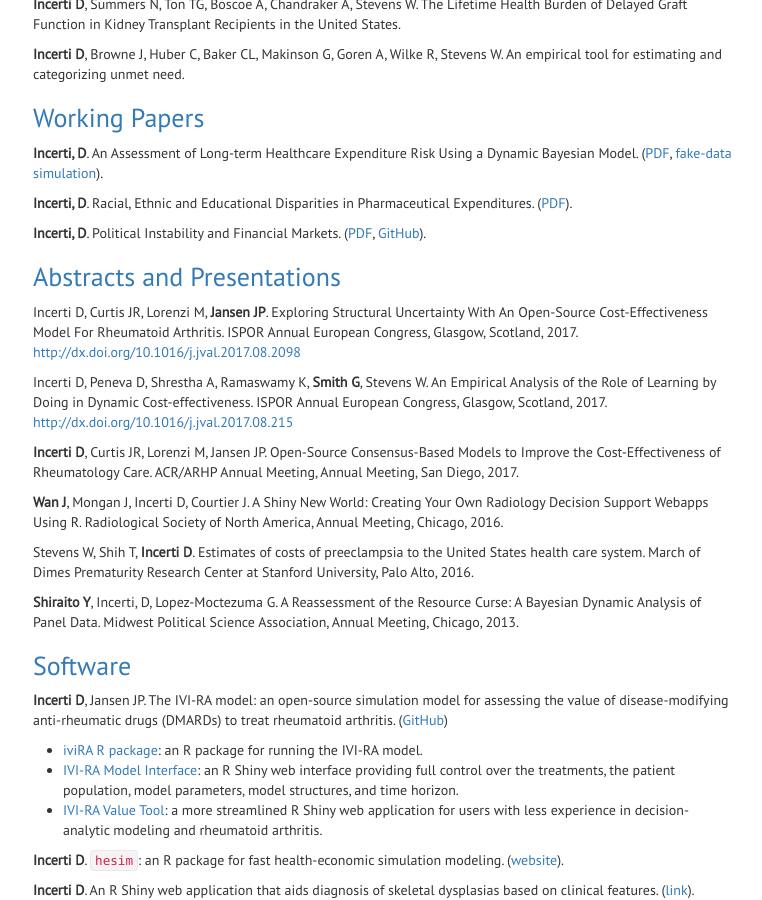
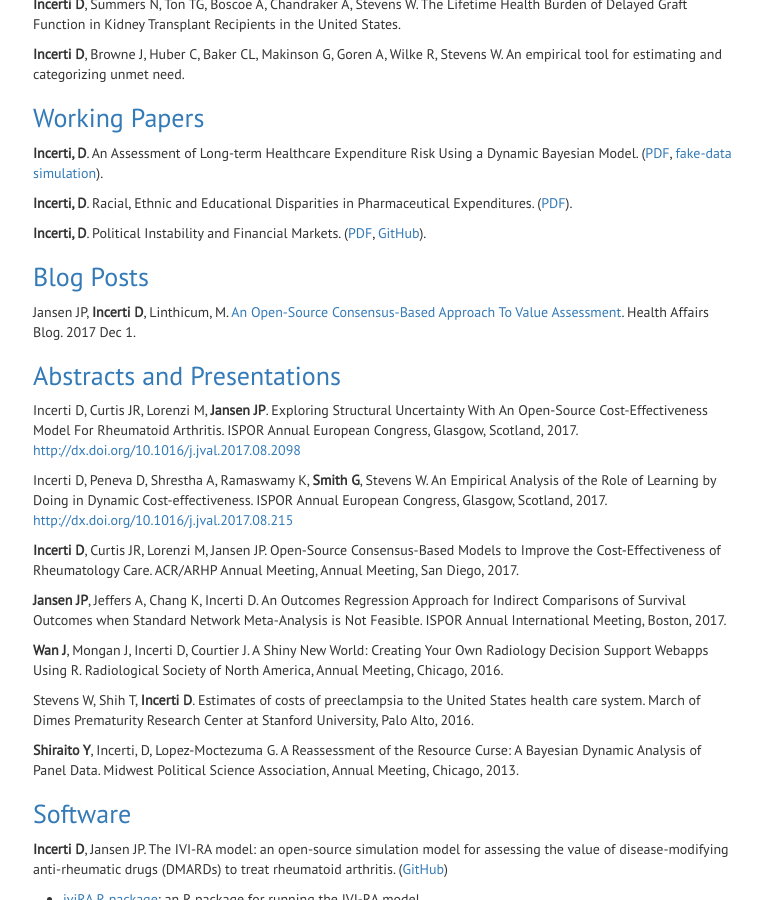
Before and after one commit to dincerti/dincerti.github.io, a Jekyll site: the page built from cv-pandoc.md, in a window 1280 px wide and 900 px high, scrolled down 1042 px. Shown: the whole window, without its empty margins (257-1019 px from the left). Built offline with Jekyll 4.4.1, drawn with Linux system fonts in a browser that asks for light colours; nearby versions of some CDN libraries; our own code applies the rules of GitHub Pages for plain Markdown files; formulas are drawn with MathJax 3.

Commit message:
Update CV

```diff
--- a/cv-pandoc.md
+++ b/cv-pandoc.md
@@ -53,12 +53,17 @@ Ton TG, Bennett M, **Incerti D**, Peneva D, Druzin M, Stevens W, Butwick A, Lee
 **Incerti, D**. Political Instability and Financial Markets. ([PDF](http://devinincerti.com/papers/instability_finance.pdf),
 [GitHub](https://github.com/dincerti/political-instability)).
 
+### Blog Posts
+Jansen JP, **Incerti D**, Linthicum, M. [An Open-Source Consensus-Based Approach To Value Assessment](https://www.healthaffairs.org/action/showDoPubSecure?doi=10.1377%2Fhblog20171212.640960&format=full). Health Affairs Blog. 2017 Dec 1.
+
 ### Abstracts and Presentations
 Incerti D, Curtis JR, Lorenzi M, **Jansen JP**. Exploring Structural Uncertainty With An Open-Source Cost-Effectiveness Model For Rheumatoid Arthritis. ISPOR Annual European Congress, Glasgow, Scotland, 2017. [http://dx.doi.org/10.1016/j.jval.2017.08.2098](http://dx.doi.org/10.1016/j.jval.2017.08.2098)
 
 Incerti D, Peneva D, Shrestha A, Ramaswamy K, **Smith G**, Stevens W. An Empirical Analysis of the Role of Learning by Doing in Dynamic Cost-effectiveness. ISPOR Annual European Congress, Glasgow, Scotland, 2017. [http://dx.doi.org/10.1016/j.jval.2017.08.215](http://dx.doi.org/10.1016/j.jval.2017.08.215)
 
 **Incerti D**, Curtis JR, Lorenzi M, Jansen JP. Open-Source Consensus-Based Models to Improve the Cost-Effectiveness of Rheumatology Care. ACR/ARHP Annual Meeting, Annual Meeting, San Diego, 2017.
+
+**Jansen JP**, Jeffers A, Chang K, Incerti D. An Outcomes Regression Approach for Indirect Comparisons of Survival Outcomes when Standard Network Meta-Analysis is Not Feasible. ISPOR Annual International Meeting, Boston, 2017.
 
 **Wan J**, Mongan J, Incerti D, Courtier J. A Shiny New World: Creating Your Own Radiology Decision Support Webapps Using R. Radiological Society of North America, Annual Meeting, Chicago, 2016.
 
--- a/cv.html
+++ b/cv.html
@@ -50,10 +50,13 @@ a PDF version is available <a href="dincerti-cv.pdf"> here</a>.
 <p><strong>Incerti, D</strong>. An Assessment of Long-term Healthcare Expenditure Risk Using a Dynamic Bayesian Model. (<a href="http://devinincerti.com/papers/longterm_spending.pdf">PDF</a>, <a href="http://devinincerti.com/twopart_re_longitudinal.html">fake-data simulation</a>).</p>
 <p><strong>Incerti, D</strong>. Racial, Ethnic and Educational Disparities in Pharmaceutical Expenditures. (<a href="http://devinincerti.com/papers/disparities_rx.pdf">PDF</a>).</p>
 <p><strong>Incerti, D</strong>. Political Instability and Financial Markets. (<a href="http://devinincerti.com/papers/instability_finance.pdf">PDF</a>, <a href="https://github.com/dincerti/political-instability">GitHub</a>).</p>
+<h3 id="blog-posts">Blog Posts</h3>
+<p>Jansen JP, <strong>Incerti D</strong>, Linthicum, M. <a href="https://www.healthaffairs.org/action/showDoPubSecure?doi=10.1377%2Fhblog20171212.640960&amp;format=full">An Open-Source Consensus-Based Approach To Value Assessment</a>. Health Affairs Blog. 2017 Dec 1.</p>
 <h3 id="abstracts-and-presentations">Abstracts and Presentations</h3>
 <p>Incerti D, Curtis JR, Lorenzi M, <strong>Jansen JP</strong>. Exploring Structural Uncertainty With An Open-Source Cost-Effectiveness Model For Rheumatoid Arthritis. ISPOR Annual European Congress, Glasgow, Scotland, 2017. <a href="http://dx.doi.org/10.1016/j.jval.2017.08.2098" class="uri">http://dx.doi.org/10.1016/j.jval.2017.08.2098</a></p>
 <p>Incerti D, Peneva D, Shrestha A, Ramaswamy K, <strong>Smith G</strong>, Stevens W. An Empirical Analysis of the Role of Learning by Doing in Dynamic Cost-effectiveness. ISPOR Annual European Congress, Glasgow, Scotland, 2017. <a href="http://dx.doi.org/10.1016/j.jval.2017.08.215" class="uri">http://dx.doi.org/10.1016/j.jval.2017.08.215</a></p>
 <p><strong>Incerti D</strong>, Curtis JR, Lorenzi M, Jansen JP. Open-Source Consensus-Based Models to Improve the Cost-Effectiveness of Rheumatology Care. ACR/ARHP Annual Meeting, Annual Meeting, San Diego, 2017.</p>
+<p><strong>Jansen JP</strong>, Jeffers A, Chang K, Incerti D. An Outcomes Regression Approach for Indirect Comparisons of Survival Outcomes when Standard Network Meta-Analysis is Not Feasible. ISPOR Annual International Meeting, Boston, 2017.</p>
 <p><strong>Wan J</strong>, Mongan J, Incerti D, Courtier J. A Shiny New World: Creating Your Own Radiology Decision Support Webapps Using R. Radiological Society of North America, Annual Meeting, Chicago, 2016.</p>
 <p>Stevens W, Shih T, <strong>Incerti D</strong>. Estimates of costs of preeclampsia to the United States health care system. March of Dimes Prematurity Research Center at Stanford University, Palo Alto, 2016.</p>
 <p><strong>Shiraito Y</strong>, Incerti, D, Lopez-Moctezuma G. A Reassessment of the Resource Curse: A Bayesian Dynamic Analysis of Panel Data. Midwest Political Science Association, Annual Meeting, Chicago, 2013.</p>
```
Also changed, not shown: 2 other files.
